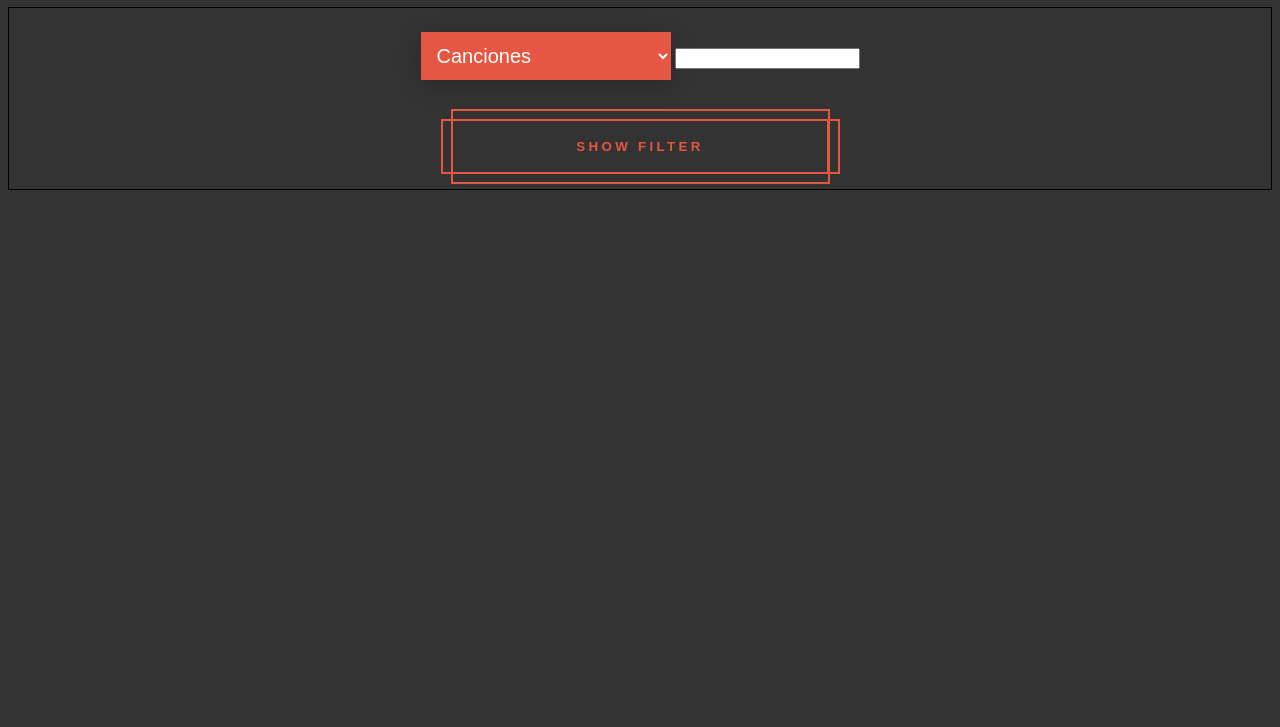
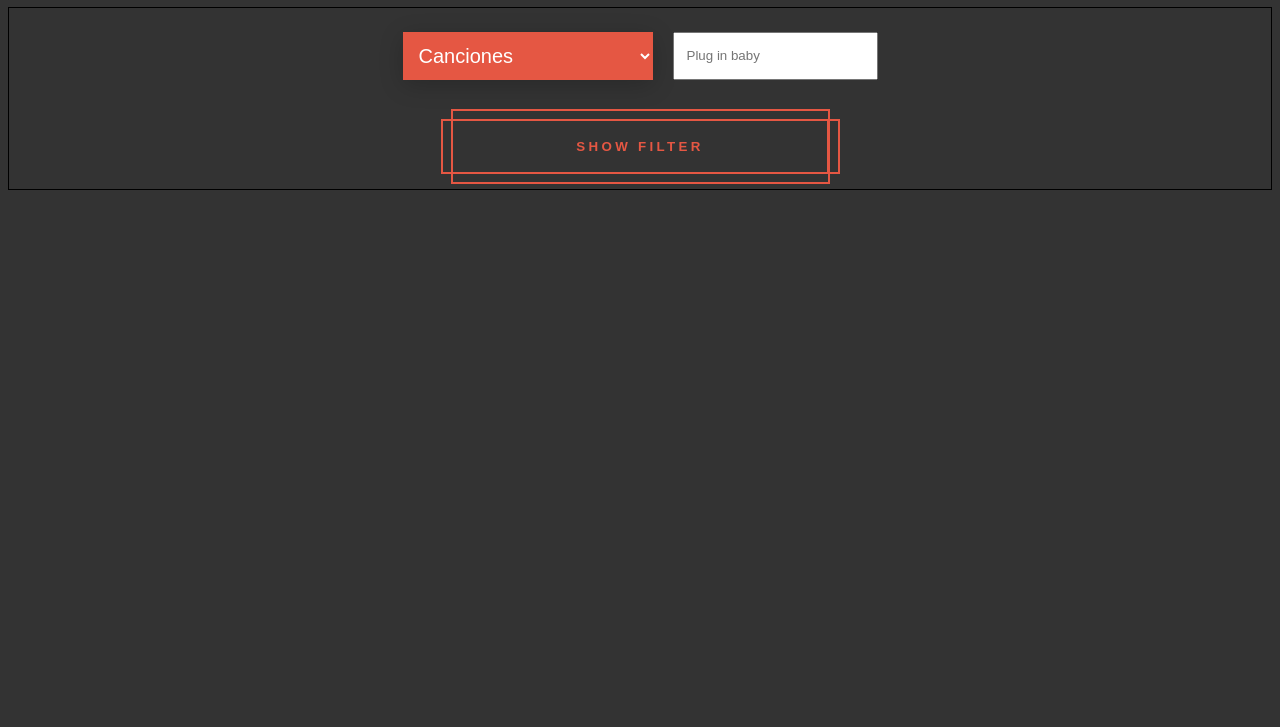
Before and after one commit to CCPablo/music-library, a website with bundled scripts: page index.html in a window 1280 px wide. Shown: the part 73-800 px from the top of the page. Built offline with nearby package versions, Linux system fonts and the light colour scheme; no server answers.

Commit message:
change font-color

```diff
--- a/index.html
+++ b/index.html
@@ -27,9 +27,9 @@
                             <option value="musicArtist">Artistas</option>
                             <option value="musicVideo">Videoclips</option>
                         </select>
+                    </div>
 
-                        <input required id="term" name="term" type="text">
-                    </div>
+                    <input required id="term" name="term" type="text" placeholder="Plug in baby">
                 </div>
 
                 <div class='optional-filters hide-me'>
--- a/src/css/search-wrapper.css
+++ b/src/css/search-wrapper.css
@@ -1,5 +1,6 @@
 body {
     background: #333;
+    color: #dedede;
 }
 
 .search-wrapper{
@@ -23,6 +24,10 @@ body {
     padding: 24px;
 }
 
+.required-filters input{
+    margin-left: 20px;
+}
+
 .optional-filters{
     width: 100%;
     display: flex;
@@ -34,9 +39,8 @@ body {
     display: none !important;
 }
 
+/* Styles for the button */
 
-
-/* Styles for the button */
 .button {
     max-width: 350px;
     min-width: 30%;
@@ -182,3 +186,7 @@ body {
   appearance: button;
   outline: none;
 }
+
+input{
+    padding: 12px;
+}
```
